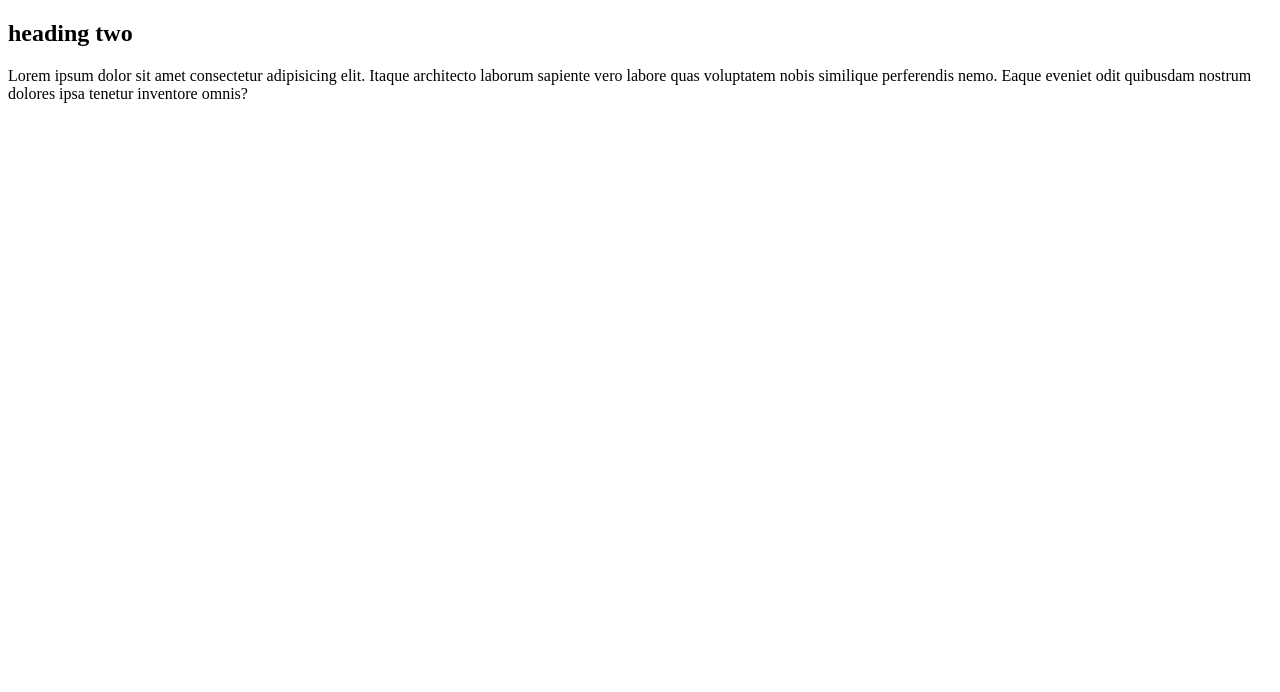
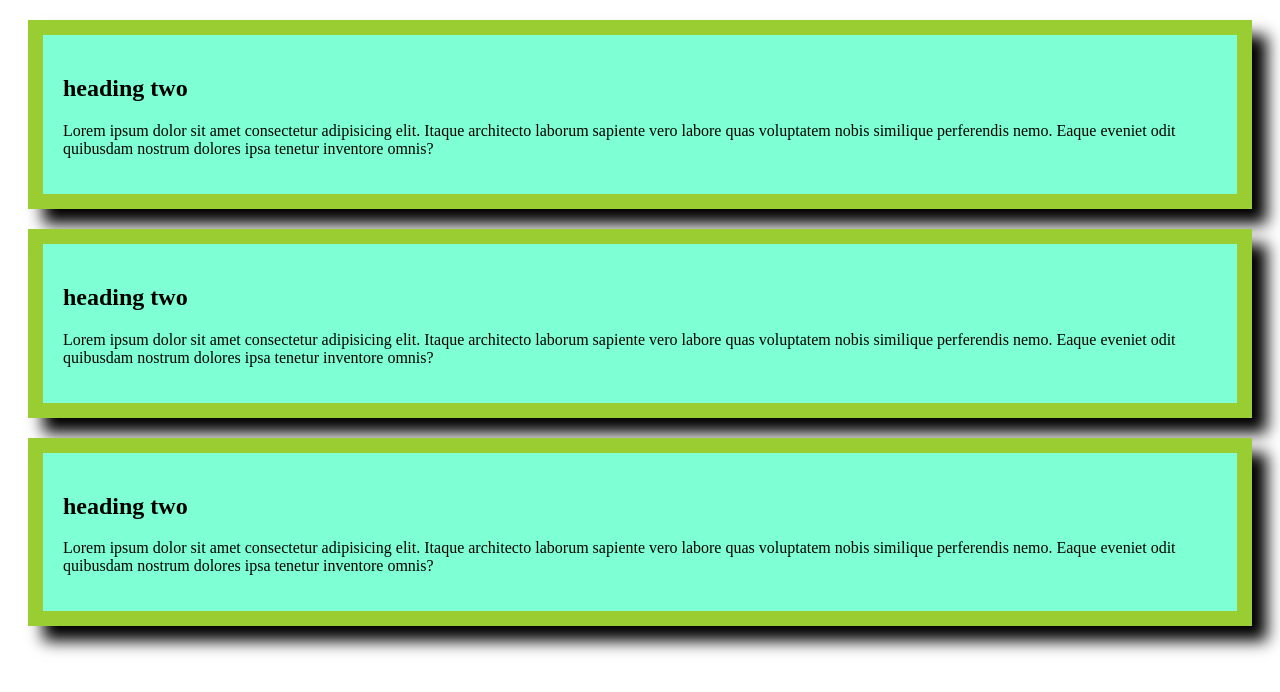
Before and after one commit to asaduzzamanashik372/my-practice, a plain HTML site: page index.html in a window 1280 px wide. Drawn offline with Linux system fonts and the light colour scheme.

Commit message:
meaning full text

```diff
--- a/index.html
+++ b/index.html
@@ -5,7 +5,15 @@
     <meta name="viewport" content="width=device-width, initial-scale=1.0">
     <title>my practice</title>
 
-    <div>
+    <div style="background-color: aquamarine; border: 15px solid yellowgreen; box-shadow: 15px 15px 15px ; margin: 20px; padding: 20px;">
+        <h2>heading two</h2>
+        <p>Lorem ipsum dolor sit amet consectetur adipisicing elit. Itaque architecto laborum sapiente vero labore quas voluptatem nobis similique perferendis nemo. Eaque eveniet odit quibusdam nostrum dolores ipsa tenetur inventore omnis?</p>
+    </div>
+    <div  style="background-color: aquamarine; border: 15px solid yellowgreen; box-shadow: 15px 15px 15px ; margin: 20px; padding: 20px;">
+        <h2>heading two</h2>
+        <p>Lorem ipsum dolor sit amet consectetur adipisicing elit. Itaque architecto laborum sapiente vero labore quas voluptatem nobis similique perferendis nemo. Eaque eveniet odit quibusdam nostrum dolores ipsa tenetur inventore omnis?</p>
+    </div>
+    <div  style="background-color: aquamarine; border: 15px solid yellowgreen; box-shadow: 15px 15px 15px ; margin: 20px; padding: 20px;">
         <h2>heading two</h2>
         <p>Lorem ipsum dolor sit amet consectetur adipisicing elit. Itaque architecto laborum sapiente vero labore quas voluptatem nobis similique perferendis nemo. Eaque eveniet odit quibusdam nostrum dolores ipsa tenetur inventore omnis?</p>
     </div>
```
